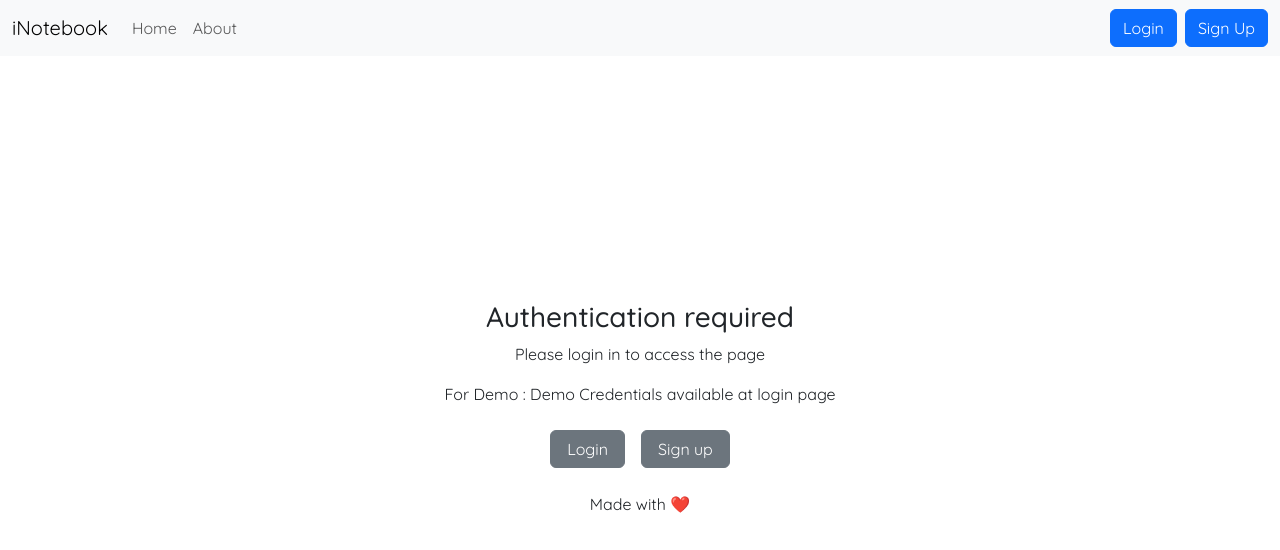
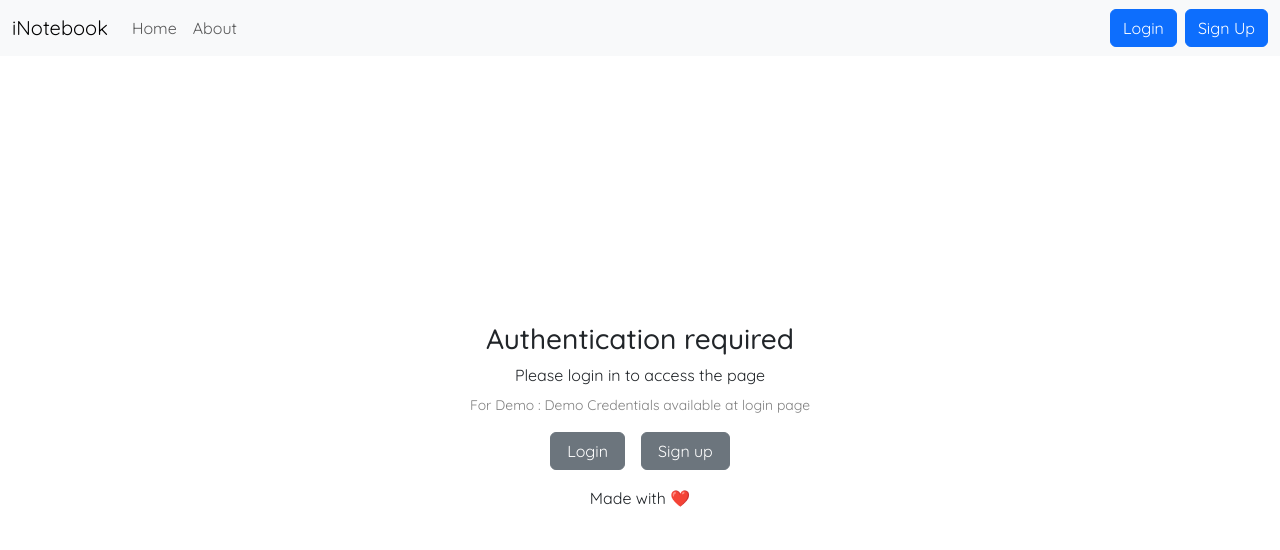
Before and after one commit to abhishek-ag7003/ApnaNotes-React-App, a React (Create React App) app in the folder client/: page /authentication in a window 1280 px wide. Shown: the top 550 px of the page. Built offline with nearby package versions, Linux system fonts and the light colour scheme.

Commit message:
Demo text UI fixes

```diff
--- a/client/src/components/Authentication.js
+++ b/client/src/components/Authentication.js
@@ -9,9 +9,9 @@ const Authentication = () => {
     >
       <div className=" d-flex flex-column align-items-center justify-content-center">
         <h3 className="">Authentication required</h3>
-        <p>Please login in to access the page</p>
-        <p>For Demo : Demo Credentials available at login page</p>
-        <div>
+        <div className="margin-bottom">Please login in to access the page</div>
+        <div className="demo-text margin-bottom">For Demo : Demo Credentials available at login page</div>
+        <div className="margin-bottom">
           <Link className="btn btn-secondary my-2 mx-2 px-3" to="/login">
             Login
           </Link>
@@ -19,7 +19,7 @@ const Authentication = () => {
             Sign up
           </Link>
         </div>
-        <div className="p-3 d-flex flex-column align-items-center">
+        <div className=" d-flex flex-column align-items-center">
           <div>Made with ❤️</div>
         </div>
       </div>
--- a/client/src/index.css
+++ b/client/src/index.css
@@ -29,6 +29,15 @@ code {
   width : 100%;
   height:45vh;
   justify-content: end;
+}
+
+.margin-bottom{
+  margin-bottom: 0.5rem;
+}
+
+.demo-text{
+  font-size: 87%;
+  color: gray;
 }
 
 .login-details{
```
